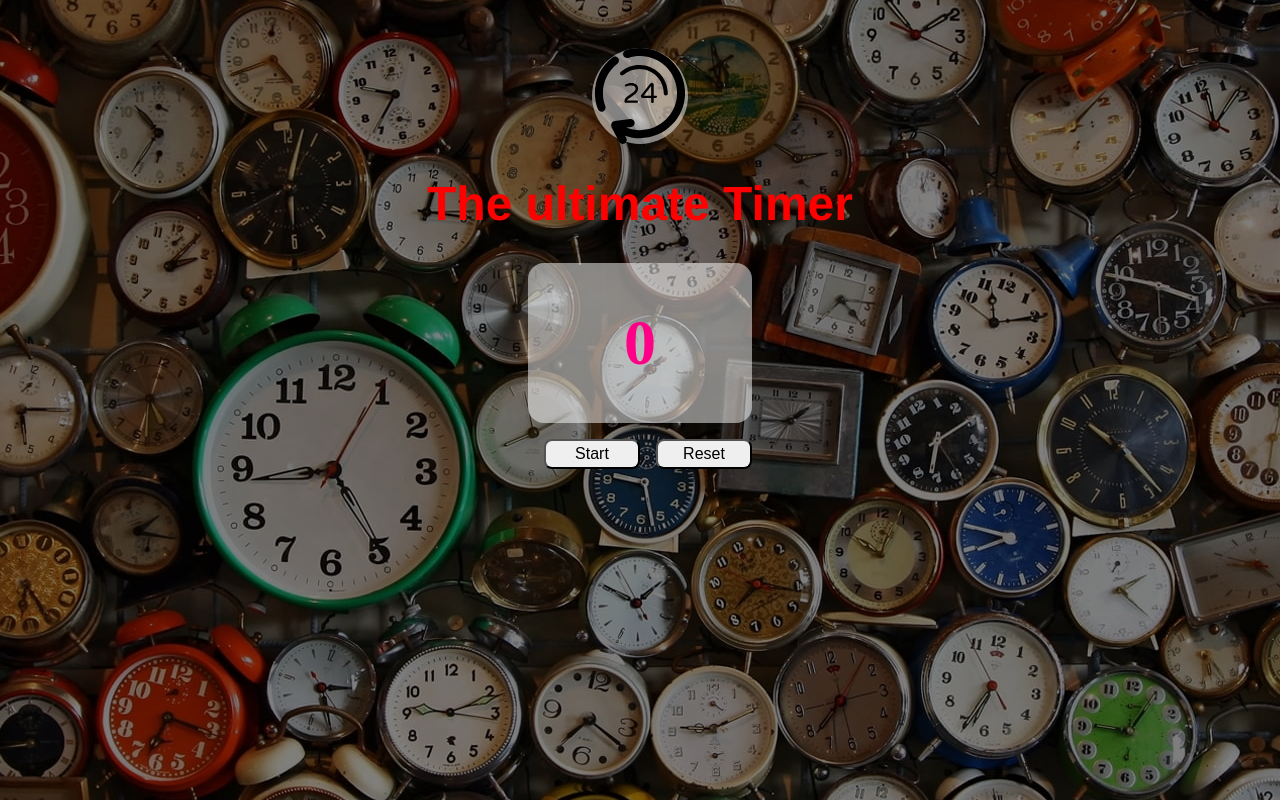
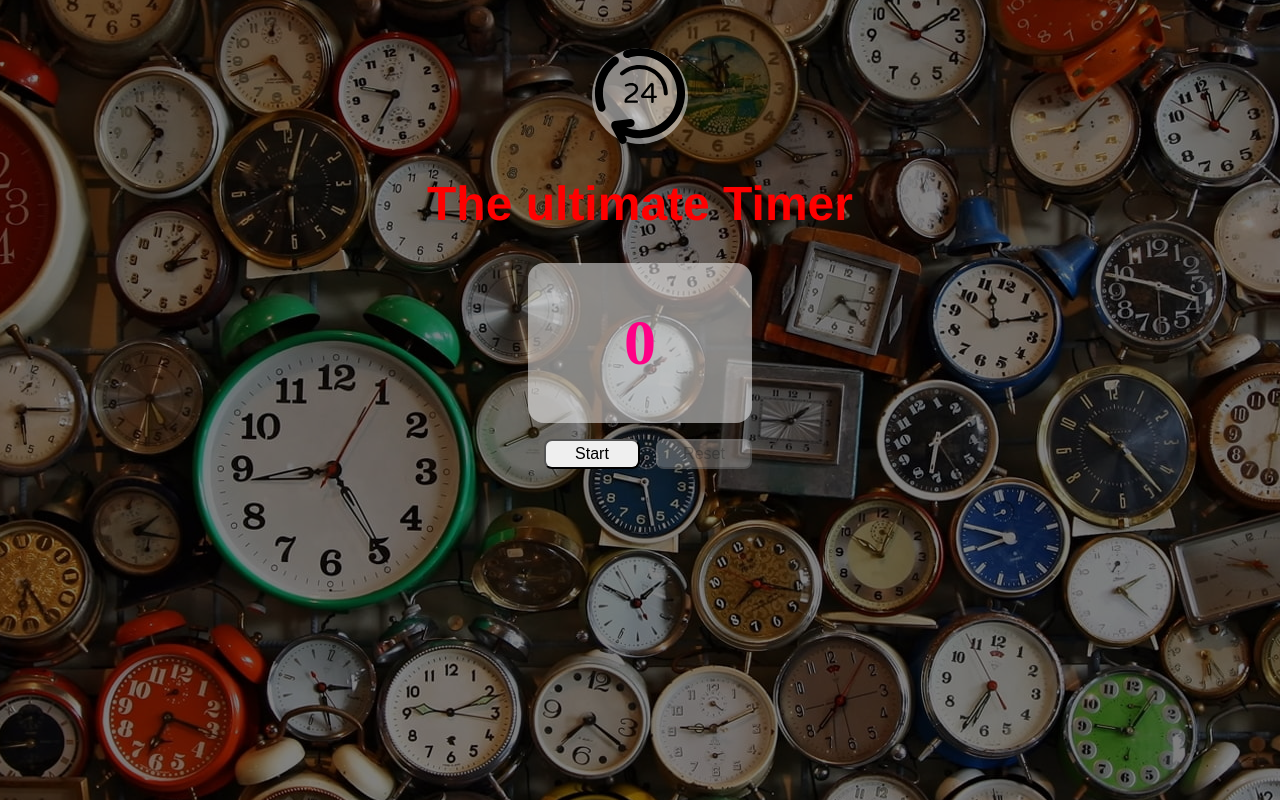
Before and after one commit to kelvinmacharia254/timer--ReactJs, a React (Vite) app: page / in a window 1280 px wide. Built offline with nearby package versions, Linux system fonts and the light colour scheme.

Commit message:
disable reset button when timer has not started and ebable when running to allow resetting

```diff
--- a/src/components/Modal.jsx
+++ b/src/components/Modal.jsx
@@ -38,9 +38,11 @@ export default function Modal({open, onClose, onCancel, onConfirm}) {
         <div id="modal-div">
             <button id="modal-x-button" onClick={onCancel}>X</button>
             <p>Are you sure you want to reset timer?</p>
-            <progress value={modalCountDown} max={COUNTDOWN}/>
+            <div id="progress-bar-div">
+                <progress value={modalCountDown} max={COUNTDOWN}/>
+            </div>
             <div id="modal-buttons-div">
-            <button onClick={onCancel}>Cancel</button>
+                <button onClick={onCancel}>Cancel</button>
                 <button onClick={onConfirm}>Yes</button>
             </div>
         </div>
--- a/src/components/Timer.jsx
+++ b/src/components/Timer.jsx
@@ -6,6 +6,7 @@ export default function Timer() {
     const timerRef = useRef(null)
     const [buttonText, updateButtonText] = useState('Start')
     const [modalIsOpen, setModalIsOpen] = useState(false)
+    const [timerStarted, setTimerStarted] = useState(false)
 
     function handleTimer(buttonIdentifier){
         if(!timerRef.current){ // if no timer is running
@@ -15,6 +16,7 @@ export default function Timer() {
                 setTime((prevTime)=>prevTime+1000)
                 },1000)
                 updateButtonText('Stop')
+                setTimerStarted(true)
             }else{
                 console.log(`Timer resumed: ${timerRef.current}`)
                 timerRef.current = setInterval(()=>{
@@ -42,6 +44,7 @@ export default function Timer() {
         timerRef.current = null
         setTime(0)
         updateButtonText('Start')
+        setTimerStarted(false)
     },[timerRef])
 
     function handleCancelModal(){
@@ -61,7 +64,7 @@ export default function Timer() {
             </div>
             <div>
                 <button onClick={() => {handleTimer(buttonText)}} value={buttonText.current}>{buttonText}</button>
-                <button onClick={handleRequestResetTimer}>Reset</button>
+                <button onClick={handleRequestResetTimer} disabled={!timerStarted}>Reset</button>
             </div>
         </>
     )
--- a/src/index.css
+++ b/src/index.css
@@ -41,11 +41,13 @@ body {
   width: 6em;
   border-radius: 50%;
 }
+
 .logo {
   height: 6em;
   will-change: filter;
   transition: filter 300ms;
 }
+
 .logo:hover {
   filter: drop-shadow(0 0 2em #646cffaa);
 }
@@ -68,6 +70,11 @@ button:hover{
   color: white;
 }
 
+button:disabled:hover{
+  background-color: revert;
+  color: revert;
+}
+
 #time-head{
   font-family: "ui-rounded";
   font-size: 4em;
@@ -82,13 +89,13 @@ button:hover{
   min-width: 10rem;
 }
 
-
 /* dialog component */
 dialog{
   background-color: rgba(255, 116, 116);
   padding: 1.5rem;
   border-radius: 1rem;
 }
+
 #modal-div{
   display: flex;
   flex-direction: column;
@@ -107,3 +114,7 @@ dialog{
 ::backdrop{
   background-color: rgba(0, 0, 0, 0.7);
 }
+
+#progress-bar-div{
+  padding: 1rem 0 1rem 0;
+}
```
